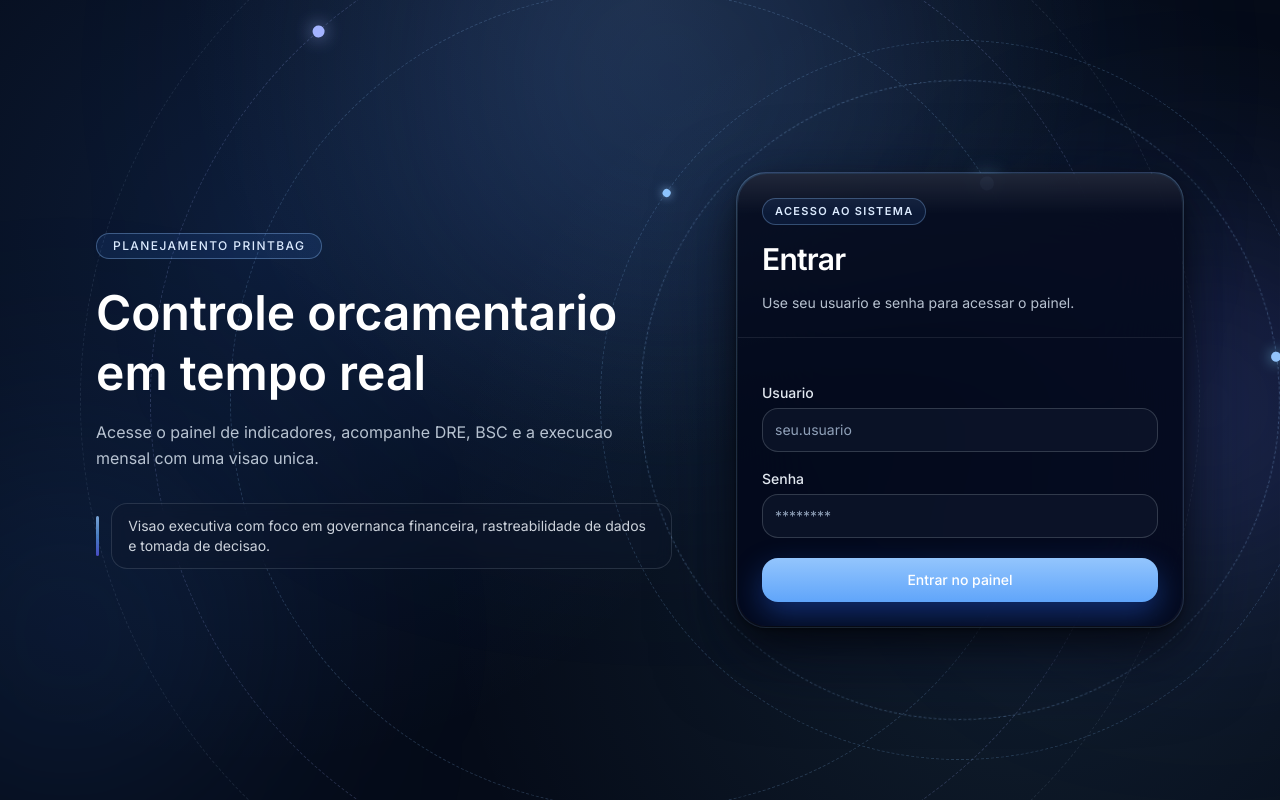
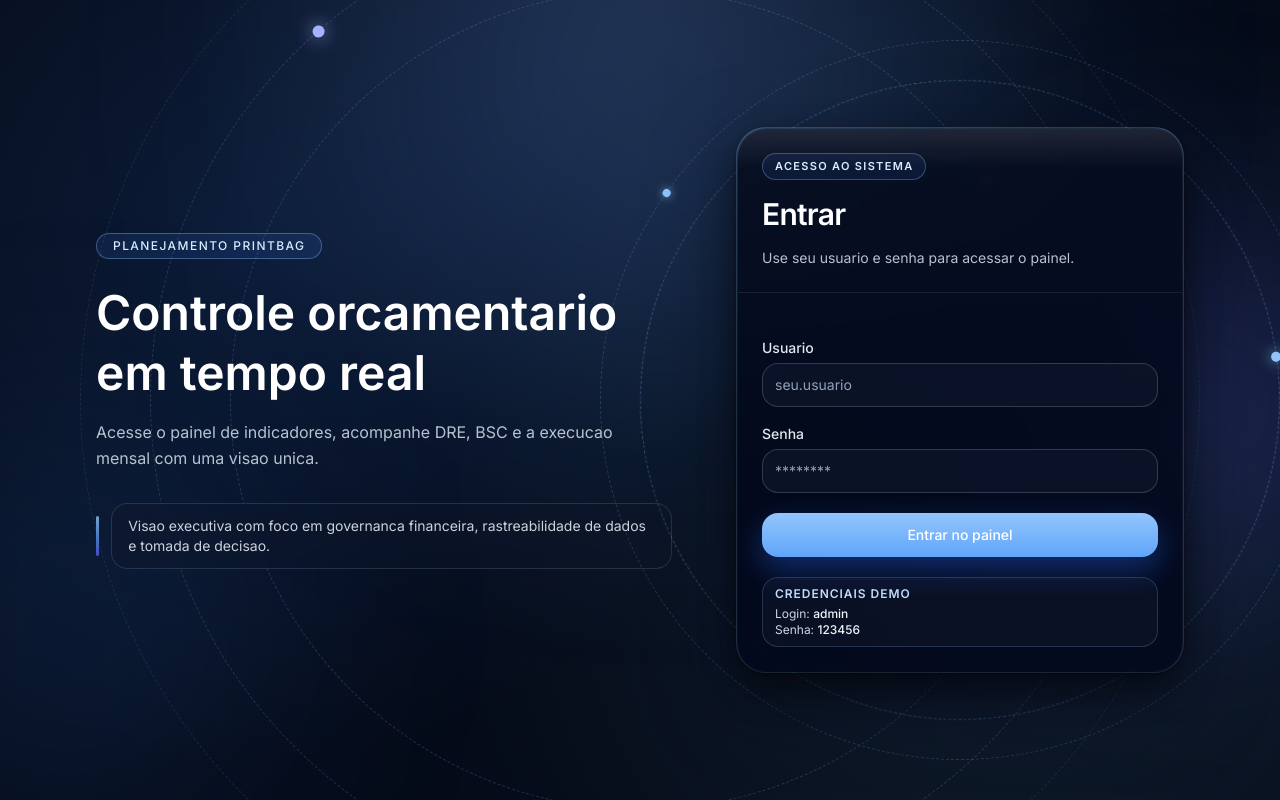
Before and after one commit to Levoratoo/orcamentario-custos, a Next.js app in the folder frontend/: page /login in a window 1280 px wide. Built offline with nearby package versions, Linux system fonts and the light colour scheme.

Commit message:
feat(frontend): show demo credentials on login page

```diff
--- a/frontend/src/app/(auth)/login/page.tsx
+++ b/frontend/src/app/(auth)/login/page.tsx
@@ -18,6 +18,11 @@
 });
 
 type FormValues = z.infer<typeof schema>;
+
+const demoAccess = {
+  identifier: 'admin',
+  password: '123456',
+};
 
 export default function LoginPage() {
   const { login } = useAuth();
@@ -194,6 +199,15 @@
                     >
                       {form.formState.isSubmitting ? 'Entrando...' : 'Entrar no painel'}
                     </Button>
+                    <div className="rounded-xl border border-sky-300/20 bg-slate-900/60 px-3 py-2 text-xs text-slate-300">
+                      <p className="font-semibold uppercase tracking-[0.08em] text-sky-200">Credenciais demo</p>
+                      <p className="mt-1">
+                        Login: <span className="font-medium text-slate-100">{demoAccess.identifier}</span>
+                      </p>
+                      <p>
+                        Senha: <span className="font-medium text-slate-100">{demoAccess.password}</span>
+                      </p>
+                    </div>
                   </form>
                 </Form>
               </CardContent>
```
